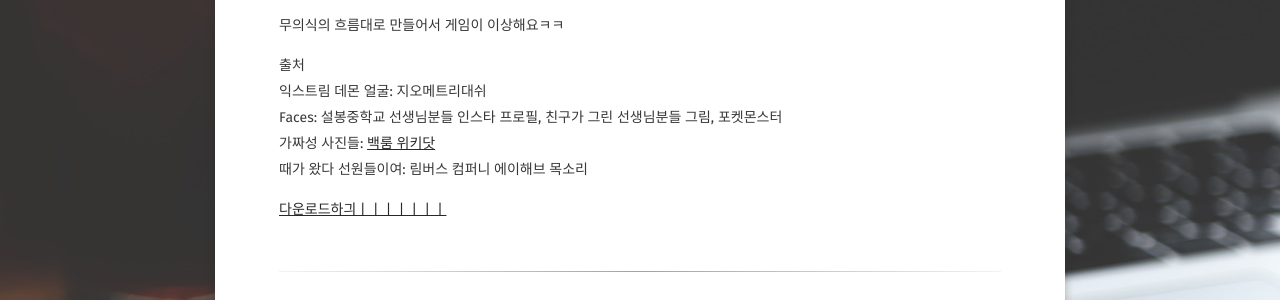
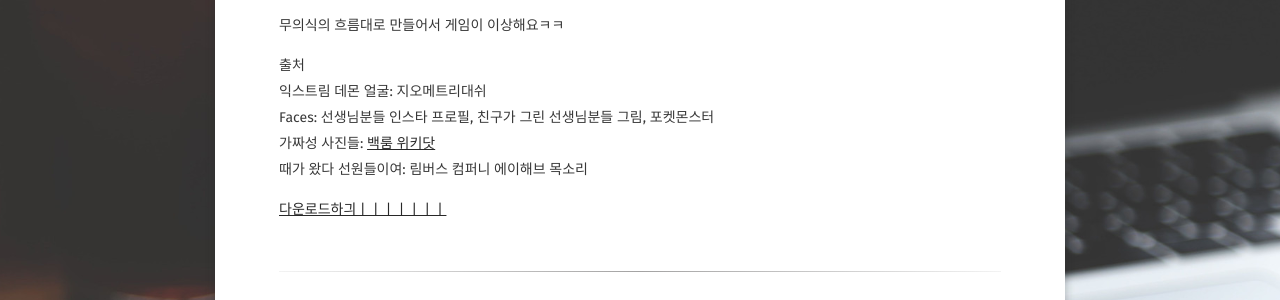
Before and after one commit to SilverTiger152/silvertiger152.github.com, a Jekyll site: the page built from _posts/2025-06-05-project1-download.md, in a window 1280 px wide. Shown: the part 1114-1414 px from the top of the page. Built offline with Jekyll 4.4.1, drawn with Linux system fonts in a browser that asks for light colours; some web fonts are replaced; comment, search, counter and statistics services are not loaded.

Commit message:
Update 2025-06-05-project1-download.md

```diff
--- a/_posts/2025-06-05-project1-download.md
+++ b/_posts/2025-06-05-project1-download.md
@@ -30,7 +30,7 @@ comments: true
 
 출처<br>
 익스트림 데몬 얼굴: 지오메트리대쉬<br>
-Faces: 설봉중학교 선생님분들 인스타 프로필, 친구가 그린 선생님분들 그림, 포켓몬스터<br>
+Faces: 선생님분들 인스타 프로필, 친구가 그린 선생님분들 그림, 포켓몬스터<br>
 가짜성 사진들: [백룸 위키닷](https://backrooms-wiki.wikidot.com/th3-sh4dy-gr3y)<br>
 때가 왔다 선원들이여: 림버스 컴퍼니 에이해브 목소리
 
```
